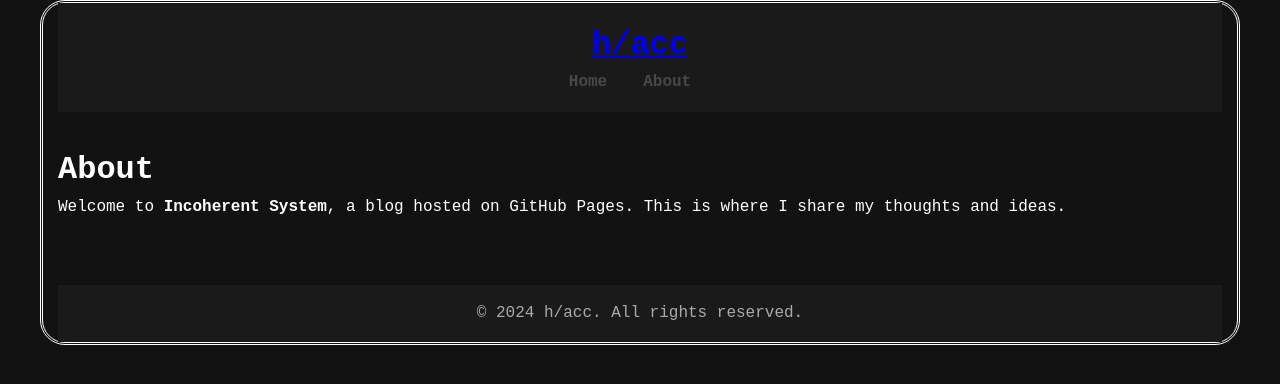
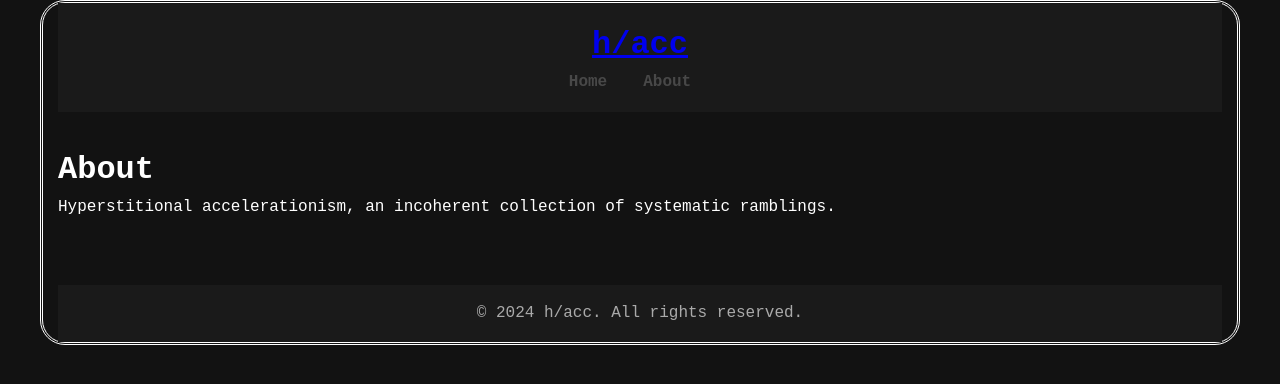
Before and after one commit to SovietOnion1608/sovietonion1608.github.io, a Jekyll site: the page built from about.md, in a window 1280 px wide. Shown: the top 384 px of the page. Built offline with Jekyll 4.4.1, drawn with Linux system fonts in a browser that asks for light colours.

Commit message:
Update about.md

```diff
--- a/about.md
+++ b/about.md
@@ -4,4 +4,4 @@ title: About
 ---
 
 # About
-Welcome to **Incoherent System**, a blog hosted on GitHub Pages. This is where I share my thoughts and ideas.
+Hyperstitional accelerationism, an incoherent collection of systematic ramblings.
```
